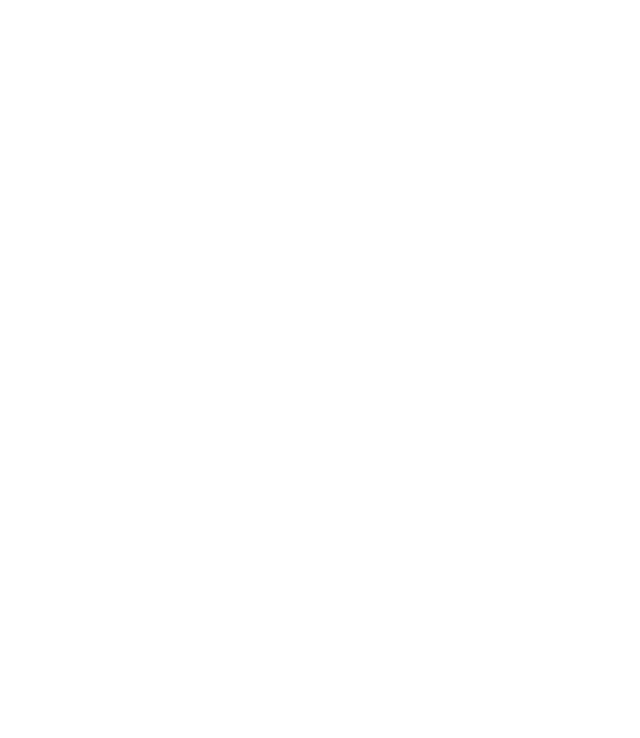
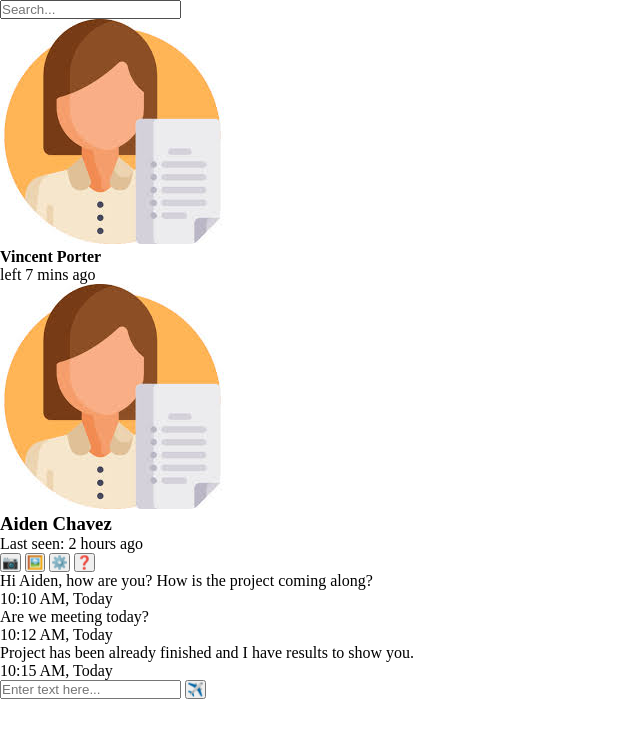
Before and after one commit to rocioayuntamagi/primer-tp-front-end, a plain HTML site: page index.html in a window 1280 px wide. Shown: the whole page, without its empty margins (0-640 px from the left). Drawn offline with Linux system fonts and the light colour scheme.

Commit message:
maqueta basica realizada en clase

```diff
--- a/index.html
+++ b/index.html
@@ -1,14 +1,67 @@
 <!DOCTYPE html>
 <html lang="en">
+
 
 <head>
   <meta charset="UTF-8">
   <meta name="viewport" content="width=device-width, initial-scale=1.0">
-  <title>Document</title>
+  <title>Chat UI</title>
 </head>
 
+<!--CSS-->
+<link rel="stylesheet" href="style.css">
+
+<!--Cuerpo-->
+
 <body>
-
+  <section>
+    <aside class="sidebar">
+      <input type="search" placeholder="Search..." class="search">
+      <ul class="contact-list">
+        <li class="contact">
+          <img src="avatar.jpeg" alt="imagen de perfil">
+          <div>
+            <h4>Vincent Porter</h4>
+            <!-- investigar ::before -->
+            <p class="status">left 7 mins ago</p>
+          </div>
+        </li>
+      </ul>
+    </aside>
+    <main class="chat">
+      <section>
+        <div class="chat-header">
+          <img src="avatar.jpeg" alt="imagen de perfil">
+          <h3>Aiden Chavez</h3>
+          <p>Last seen: 2 hours ago</p>
+        </div>
+        <div class="chat-actions">
+          <button title="Sacar foto">📷</button>
+          <button>🖼️</button>
+          <button>⚙️</button>
+          <button>❓</button>
+        </div>
+      </section>
+      <section class="chat-messages">
+        <div class="message sent">
+          <p>Hi Aiden, how are you? How is the project coming along?</p>
+          <p class="timestamp">10:10 AM, Today</p>
+        </div>
+        <div class="message received">
+          <p>Are we meeting today?</p>
+          <p class="timestamp">10:12 AM, Today</p>
+        </div>
+        <div class="message received">
+          <p>Project has been already finished and I have results to show you.</p>
+          <p class="timestamp">10:15 AM, Today</p>
+        </div>
+      </section>
+      <section class="chat-footer">
+        <input type="text" placeholder="Enter text here...">
+        <button>✈️</button>
+      </section>
+    </main>
+  </section>
 </body>
 
 </html>
--- a/style.css
+++ b/style.css
@@ -0,0 +1,4 @@
+* {
+  padding: 0;
+  margin: 0;
+}
```
Also changed, not shown: avatar.jpeg (added).
